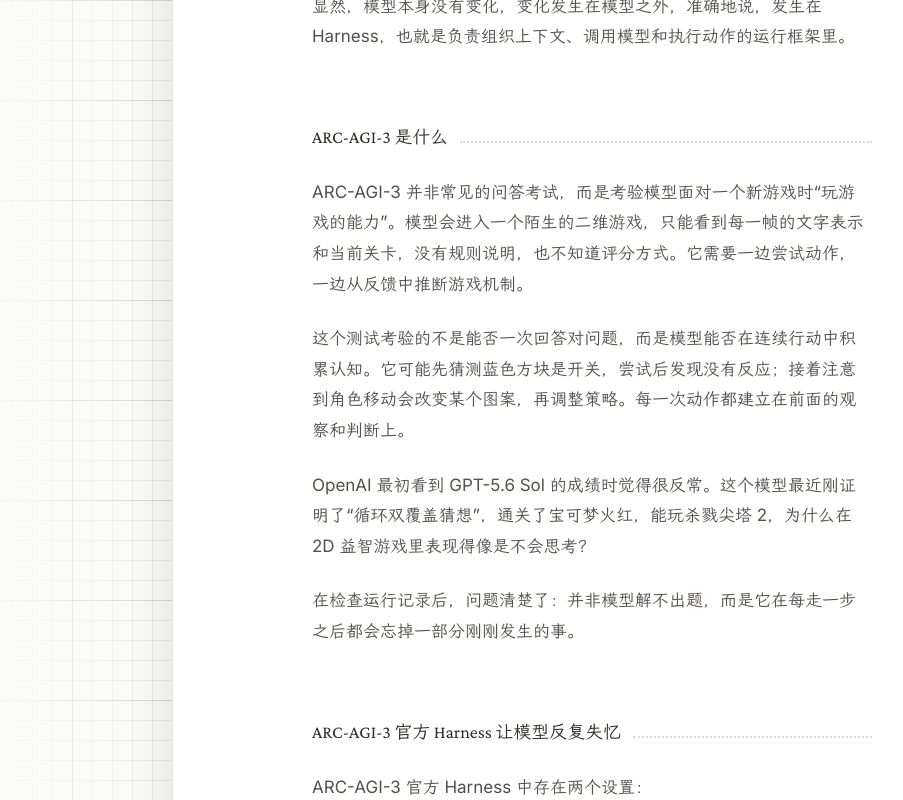
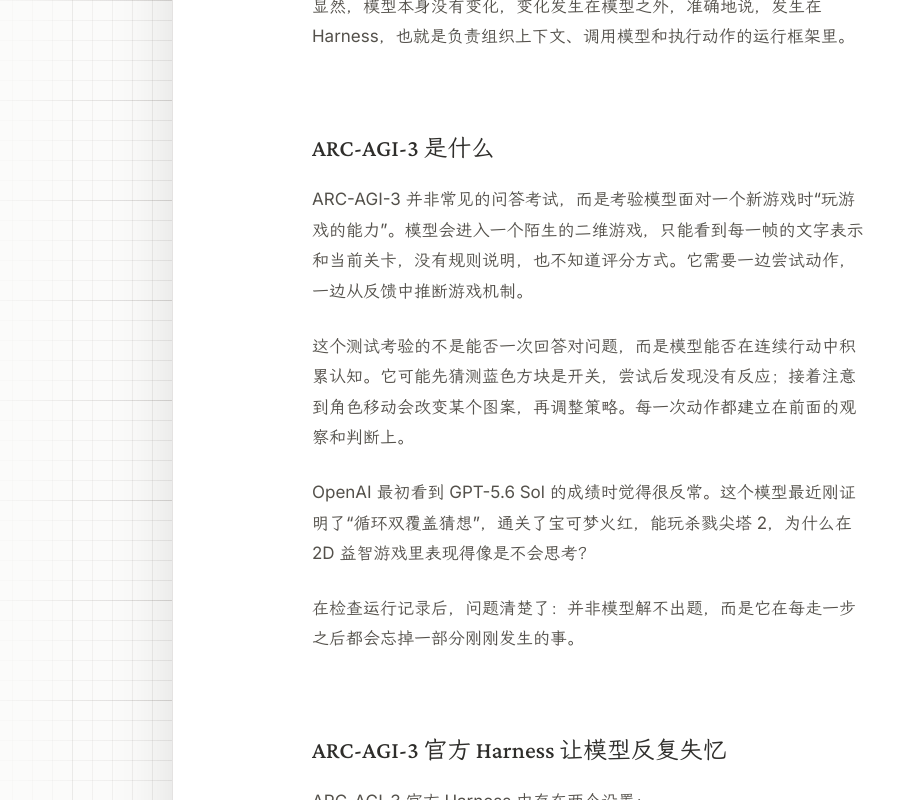
Before and after one commit to heyszy/zheyu-blog, a Next.js app: page /posts/gpt-5-6-arc-agi-3-responses-api in a window 1280 px wide. Shown: the part 800-1600 px from the top of the page, without its empty margins (48-951 px from the left). Built offline with nearby package versions, Linux system fonts and the light colour scheme.

Commit message:
style: clarify article hierarchy

```diff
--- a/src/app/globals.css
+++ b/src/app/globals.css
@@ -347,23 +347,13 @@
 }
 
 .article-body h2 {
-  display: flex;
-  align-items: baseline;
-  gap: 12px;
-  margin: 72px 0 26px;
+  margin: 80px 0 20px;
   color: var(--ink);
   font-family: var(--font-serif), var(--font-wenkai), serif;
-  font-size: 18px;
-  font-weight: 400;
-  line-height: 1.5;
+  font-size: 24px;
+  font-weight: 500;
+  line-height: 1.35;
   scroll-margin-top: 28px;
-}
-
-.article-body h2::after {
-  height: 1px;
-  flex: 1;
-  border-bottom: 2px dotted var(--line);
-  content: "";
 }
 
 .article-body p {
@@ -614,9 +604,8 @@
   }
 
   .article-body h2 {
-    align-items: flex-start;
     margin-top: 62px;
-    font-size: 18px;
+    font-size: 22px;
   }
 
   .article-sidebar {
--- a/src/app/page.tsx
+++ b/src/app/page.tsx
@@ -37,6 +37,8 @@
             <a href="https://x.com/zheyuhl" target="_blank" rel="noreferrer">X</a>
             <span aria-hidden="true"> · </span>
             <a href="https://github.com/heyszy" target="_blank" rel="noreferrer">GitHub</a>
+            <span aria-hidden="true"> · </span>
+            <a href="https://github.com/heyszy/zheyu-blog" target="_blank" rel="noreferrer">Source: heyszy/zheyu-blog</a>
           </p>
           <p>© 2026 Zheyu. Built with curiosity.</p>
         </footer>
```
